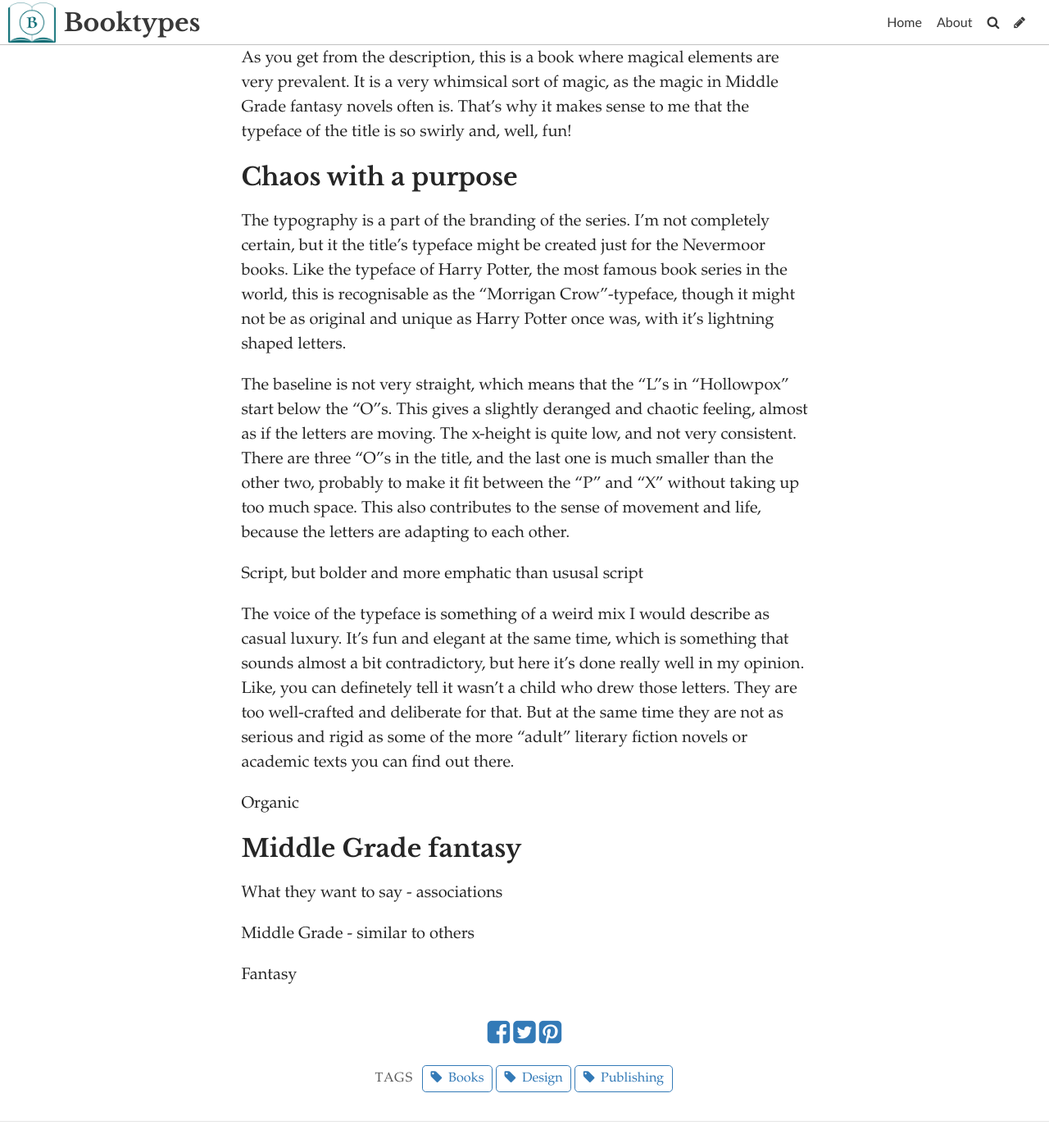
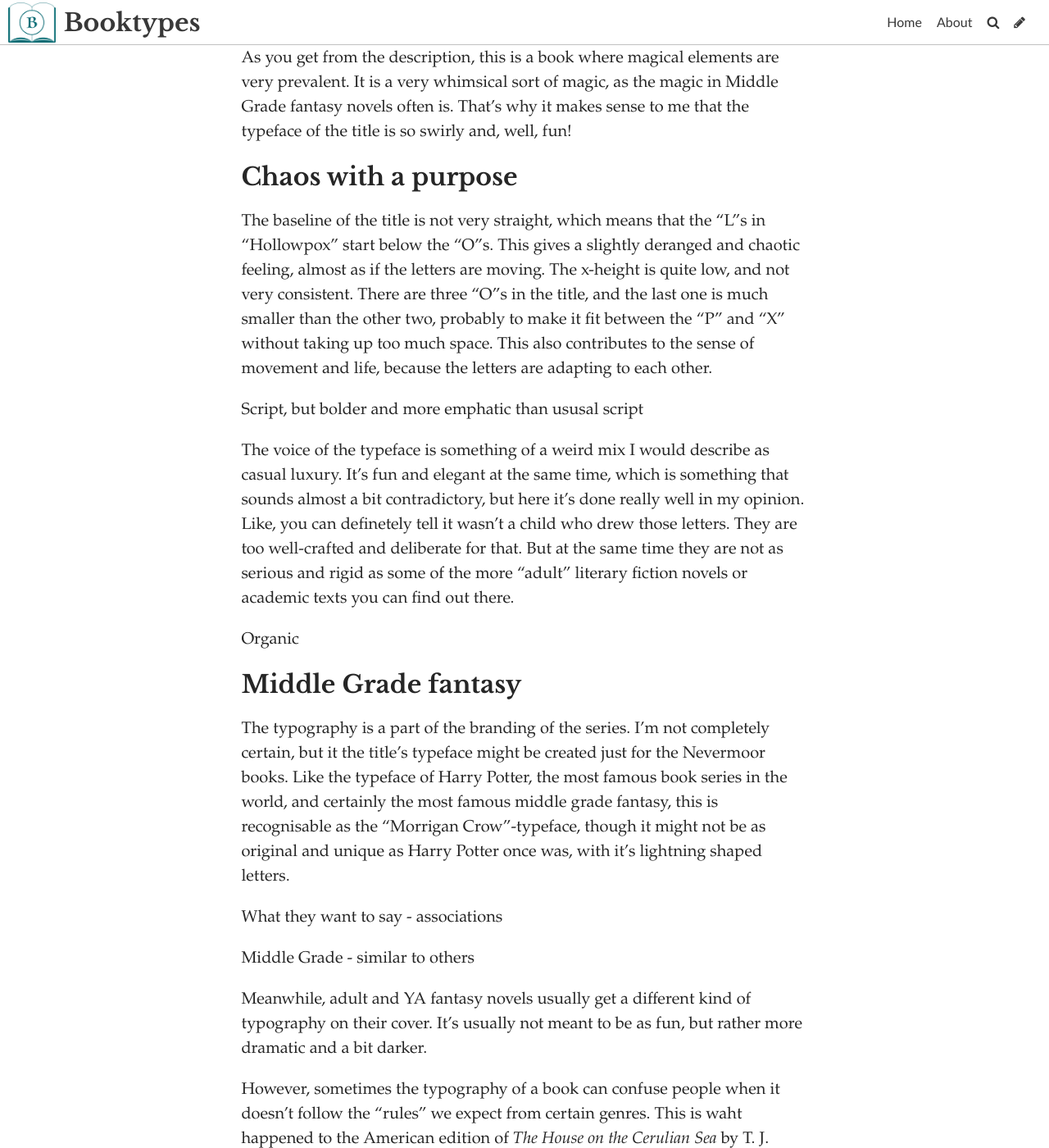
Before and after one commit to maudhaugland/booktypes, a Jekyll site: the page built from _posts/2021-10-04-the-magic-of-hollowpox.md, in a window 1280 px wide and 1400 px high, scrolled down 1311 px. Shown: the whole window at 82% size. Built offline with Jekyll 4.4.1, drawn with Linux system fonts in a browser that asks for light colours; some web fonts are replaced; some of the changed text lies outside the part shown.

Commit message:
Update Post “2021-10-04-the-magic-of-hollowpox”

```diff
--- a/_posts/2021-10-04-the-magic-of-hollowpox.md
+++ b/_posts/2021-10-04-the-magic-of-hollowpox.md
@@ -24,9 +24,7 @@
 
 ### Chaos with a purpose
 
-The typography is a part of the branding of the series. I'm not completely certain, but it the title's typeface might be created just for the Nevermoor books. Like the typeface of Harry Potter, the most famous book series in the world, this is recognisable as the "Morrigan Crow"-typeface, though it might not be as original and unique as Harry Potter once was, with it's lightning shaped letters.
-
-The baseline is not very straight, which means that the "L"s in "Hollowpox" start below the "O"s. This gives a slightly deranged and chaotic feeling, almost as if the letters are moving. The x-height is quite low, and not very consistent. There are three "O"s in the title, and the last one is much smaller than the other two, probably to make it fit between the "P" and "X" without taking up too much space. This also contributes to the sense of movement and life, because the letters are adapting to each other.
+The baseline of the title is not very straight, which means that the "L"s in "Hollowpox" start below the "O"s. This gives a slightly deranged and chaotic feeling, almost as if the letters are moving. The x-height is quite low, and not very consistent. There are three "O"s in the title, and the last one is much smaller than the other two, probably to make it fit between the "P" and "X" without taking up too much space. This also contributes to the sense of movement and life, because the letters are adapting to each other.
 
 Script, but bolder and more emphatic than ususal script
 
@@ -38,8 +36,18 @@
 
 ### Middle Grade fantasy
 
+The typography is a part of the branding of the series. I'm not completely certain, but it the title's typeface might be created just for the Nevermoor books. Like the typeface of Harry Potter, the most famous book series in the world, and certainly the most famous middle grade fantasy, this is recognisable as the "Morrigan Crow"-typeface, though it might not be as original and unique as Harry Potter once was, with it's lightning shaped letters.
+
 What they want to say - associations
 
 Middle Grade - similar to others
 
-Fantasy
+Meanwhile, adult and YA fantasy novels usually get a different kind of typography on their cover. It's usually not meant to be as fun, but rather more dramatic and a bit darker.
+
+However, sometimes the typography of a book can confuse people when it doesn't follow the "rules" we expect from certain genres. This is waht happened to the American edition of *The House on the Cerulian Sea* by T. J. Klune. It was an adult fantasy book that was too often classified and shelved as middle grade or children's in bookshops. The cover probably had a lot to do with it, but I also noticed how they changed the typography when they published the UK edition, from playful and "handdrawn" to a much more sophisticated, high-contrasted and serious typeface. This, I think, was to give the cover a more "adult" look, to avoid the confusion about the target audience.
+
+![The American edition of The House in the Cerulean Sea by T. J. Klune. Image from Goodreads.com](../uploads/45047384.jpg)
+
+![The UK edition of The House in the Cerulean Sea. Image from Goodreads.com](../uploads/58506799.jpg)
+
+Can you see why some people thought it was a middle grade fantasy? Even though the UK edition is perhaps more "adult" than the American one, I still prefer the American version aestethically speaking.
```
Also changed, not shown: uploads/45047384.jpg (added), uploads/58506799.jpg (added).
